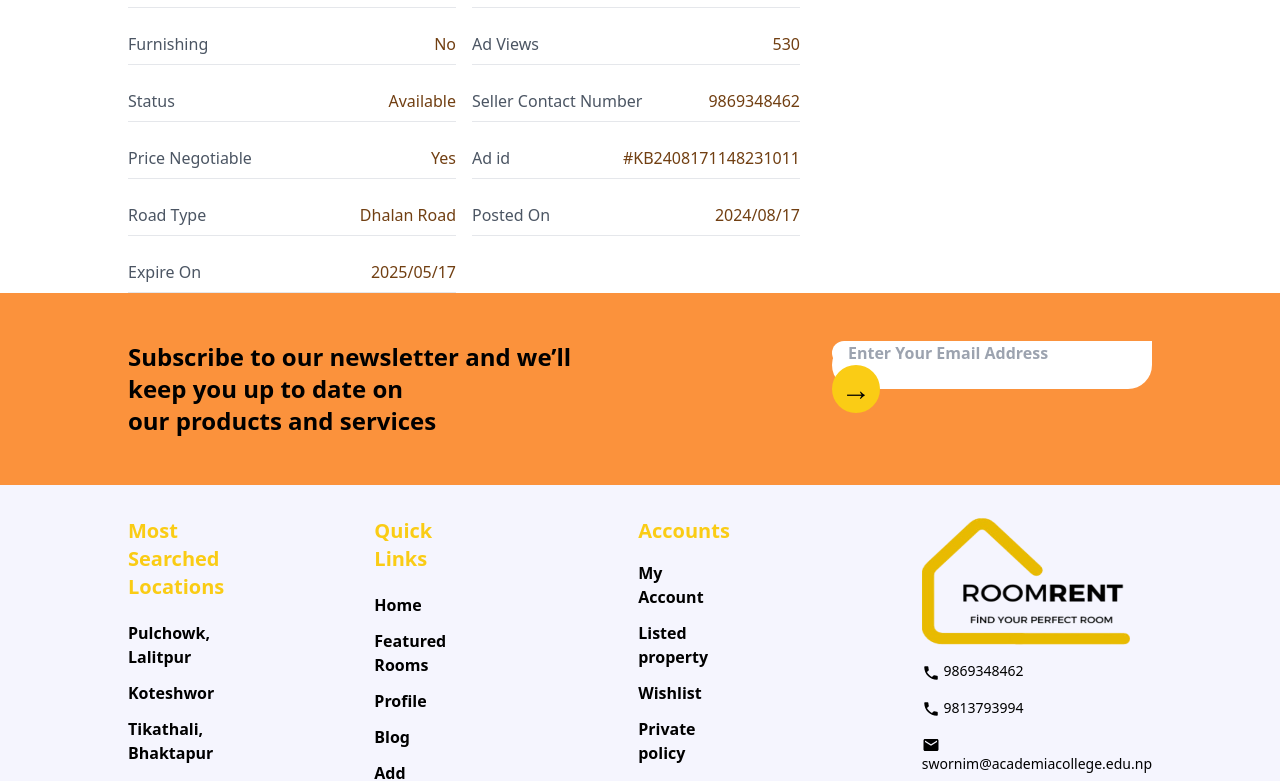
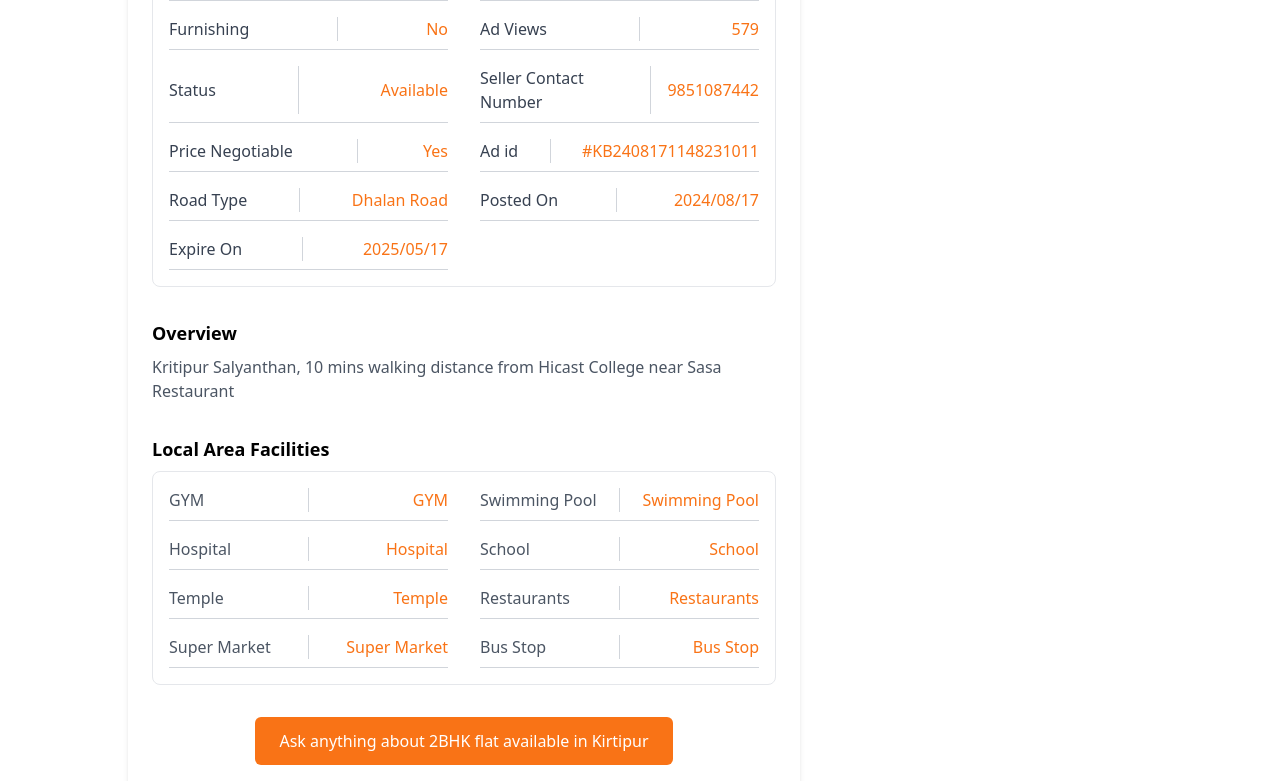
Before and after one commit to bhatta09/Room-Rental-System, a React (Vite) app: page /roomdetail in a window 1280 px wide. Shown: the part 1060-1841 px from the top of the page. Built offline with nearby package versions, Linux system fonts and the light colour scheme.

Commit message:
Review section create and room details design update

```diff
--- /dev/null
+++ b/src/components/Home/Reviews.jsx
@@ -0,0 +1,18 @@
+const Reviews = (props) => {
+    return (
+      <div className='w-full md:w-1/3 bg-white border-2 border-lightText md:border-none p-5 rounded-lg shadow-[rgba(0,_0,_0,_0.24)_0px_3px_8px]'>
+          <div>
+              <p className='text-lightText'>The room rental system offers a streamlined and
+                 intuitive experience, making it easy for users to browse, compare, and book rooms effortlessly.
+                 With clear room details and a responsive design, it provides a hassle-free solution for finding accommodations quickly.
+                   </p>
+          </div>
+          <div className='flex flex-row justify-center items-center mt-4 gap-4'>
+              <img className='rounded-full w-1/4' src={props.img} alt="img" />
+              <h3 className='font-semibold'>{props.name}</h3>
+          </div>
+      </div>
+    )
+  }
+
+  export default Reviews;
--- a/src/components/Profile/WriteReview.jsx
+++ b/src/components/Profile/WriteReview.jsx
@@ -1,7 +1,81 @@
-import React from "react";
+import { useState } from "react";
+const WriteReview = () => {
 
-const WriteReview = () => {
-  return <div>WriteReview</div>;
-};
+  const [message, setMessage] = useState('');
+  const maxChars = 160;
 
-export default WriteReview;
+
+  return (
+    <div className="">
+     <div className="">
+          <h2 className=" text-2xl font-semibold ">Add New Review</h2>
+        </div>
+
+        <div className="bg-white shadow-lg rounded-2xl m-10 flex flex-col">
+          <h3 className="text-xl font-semibold mb-5">Your Review</h3>
+          <div className="flex flex-row gap-10">
+          <div>
+            <label className="block text-gray-700 font-semibold mb-2">Photo</label>
+            <input
+            type="file"
+            className="w-full border border-gray-300 p-2 rounded-md focus:outline-none focus:ring-2 focus:ring-yellow-500"/>
+          </div>
+
+          <div>
+          <label className="block text-gray-700 font-semibold mb-2">Full Name</label>
+          <input
+          type="text"
+          value="Sandesh Bhatta"
+            readOnly
+            className="w-full border border-gray-300 p-2 rounded-md bg-gray-100 focus:outline-none"
+           />
+          </div>
+          </div>
+
+          <div className="flex flex-row gap-10">
+          <div>
+          <label className="block text-gray-700 font-semibold mb-2">Rating</label>
+          <select className="w-full border border-gray-300 p-2 rounded-md focus:outline-none focus:ring-2 focus:ring-yellow-500">
+            <option>Select Your Rating</option>
+          <option value={1}>1</option>
+          <option value={2}>2</option>
+          <option value={3}>3</option>
+          <option value={4}>4</option>
+          <option value={5}>5</option>
+          </select>
+          </div>
+
+          <div>
+          <label className="block text-gray-700 font-semibold mb-2">Explain Activity</label>
+          <input
+          type="text"
+          className="w-full border border-gray-300 p-2 rounded-md focus:outline-none focus:ring-2 focus:ring-yellow-500"
+          />
+          </div>
+          </div>
+
+          <div>
+          <label className="block text-gray-700 font-semibold mb-2">Message</label>
+          <textarea
+           onChange={(e) => setMessage(e.target.value)}
+           maxLength={maxChars}
+          value={message}
+          placeholder="message"
+          className="w-full border border-gray-300 p-2 rounded-md focus:outline-none focus:ring-2 focus:ring-yellow-500"
+          />
+          </div>
+          <div className="text-right text-gray-500 mt-1">
+          {message.length} of {maxChars} Characters
+        </div>
+          </div>
+
+
+        <div className="mt-10">
+<button className="bg-yellow-400 hover:bg-yellow-600 rounded-2xl border-2 py-3 px-5 text-white font-bold">Submit for Approval</button>
+        </div>
+      </div>
+
+  )
+}
+
+export default WriteReview
--- a/src/components/RoomDetails/PropertyDetails.jsx
+++ b/src/components/RoomDetails/PropertyDetails.jsx
@@ -13,9 +13,9 @@ const PropertyDetails = () => {
     { label: 'Sitting Room', value: '1' },
     { label: 'Category', value: '2BHK' },
     { label: 'Furnishing', value: 'No' },
-      { label: 'Ad Views', value: '530' },
+    { label: 'Ad Views', value: '579' },
     { label: 'Status', value: 'Available' },
-      { label: 'Seller Contact Number', value: '9869348462' },
+    { label: 'Seller Contact Number', value: '9851087442' },
     { label: 'Price Negotiable', value: 'Yes' },
     { label: 'Ad id', value: '#KB2408171148231011' },
     { label: 'Road Type', value: 'Dhalan Road' },
@@ -23,15 +23,56 @@ const PropertyDetails = () => {
     { label: 'Expire On', value: '2025/05/17' },
   ];
 
+  const facilities = [
+    { label: 'GYM', value: 'GYM' },
+    { label: 'Swimming Pool', value: 'Swimming Pool' },
+    { label: 'Hospital', value: 'Hospital' },
+    { label: 'School', value: 'School' },
+    { label: 'Temple', value: 'Temple' },
+    { label: 'Restaurants', value: 'Restaurants' },
+    { label: 'Super Market', value: 'Super Market' },
+    { label: 'Bus Stop', value: 'Bus Stop' },
+  ];
+
   return (
-      <div className="grid grid-cols-2 gap-4">
+    <div className="bg-white shadow-md rounded-lg p-6">
+      <div className="grid grid-cols-2 gap-y-4 gap-x-8 border border-gray-200 rounded-lg p-4">
         {details.map((detail, index) => (
-          <div key={index} className="flex justify-between border-b py-2">
-            <span className="text-gray-600">{detail.label}</span>
-            <span className="text-yellow-900">{detail.value}</span>
+          <div key={index} className="flex justify-between items-center border-b border-gray-300 pb-2">
+            <span className="text-gray-700 font-medium">{detail.label}</span>
+            <div className="border-l border-gray-300 mx-4 h-full"></div>
+            <span className="text-orange-500">{detail.value}</span>
           </div>
         ))}
       </div>
+
+      <div className="mt-8">
+        <h2 className="font-bold text-lg mb-2">Overview</h2>
+        <p className="text-gray-600">
+          Kritipur Salyanthan, 10 mins walking distance from Hicast College near Sasa Restaurant
+        </p>
+      </div>
+
+      <div className="mt-8">
+        <h2 className="font-bold text-lg mb-2">Local Area Facilities</h2>
+        <div className="grid grid-cols-2 gap-y-4 gap-x-8 border border-gray-200 rounded-lg p-4">
+          {facilities.map((facility, index) => (
+            <div key={index} className="flex justify-between items-center border-b border-gray-300 pb-2">
+              <span className="text-gray-600">{facility.label}</span>
+              <div className="border-l border-gray-300 mx-4 h-full"></div>
+              <span className="text-orange-500">{facility.value}</span>
+            </div>
+          ))}
+        </div>
+      </div>
+
+      <div className="mt-8 text-center">
+        <button className="bg-orange-500 text-white py-3 px-6 rounded-md hover:bg-orange-600 transition duration-200">
+          Ask anything about 2BHK flat available in Kirtipur
+        </button>
+      </div>
+    </div>
   );
 };
-export default PropertyDetails  ;
+
+export default PropertyDetails;
--- a/src/pages/Home.jsx
+++ b/src/pages/Home.jsx
@@ -3,6 +3,8 @@ import FeatureRoom from "../components/Home/FeatureRoom";
 import AboutUs from "../components/Home/AboutSection";
 import LetKnow from "../components/Home/Letknow";
 import Agent from "../components/Home/Agent";
+import Reviews from "../components/Home/Reviews";
+import img from "../assets/swornim.jpg"
 import PaymentsIcon from "@mui/icons-material/Payments";
 import PlaceIcon from "@mui/icons-material/Place";
 import HomeIcon from "@mui/icons-material/Home";
@@ -168,6 +170,15 @@ const Home = () => {
         <Agent />
       </section>
 
+      <section>
+      <h1 className='text-4xl font-semibold text-center pt-24 pb-10'>Customor's Review</h1>
+<div className='flex flex-col md:flex-row gap-4 mt-5 mx-3'>
+                <Reviews img={img} name="Pritam"/>
+                <Reviews img={img} name="Swornim"/>
+                <Reviews img={img} name="Bijaya"/>
+            </div>
+      </section>
+
       <section className="p-8">
         <h2 className="text-3xl font-semibold text-center mb-8">
           Why Choose Us?
```
Also changed, not shown: 1 other file (tests, documents, lock files or other folders). Lines whose indentation alone changed are shown as unchanged.
